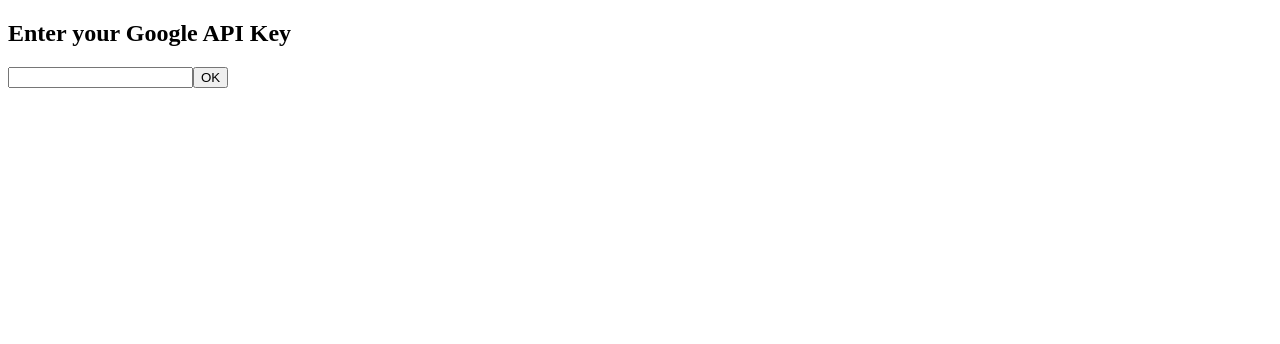
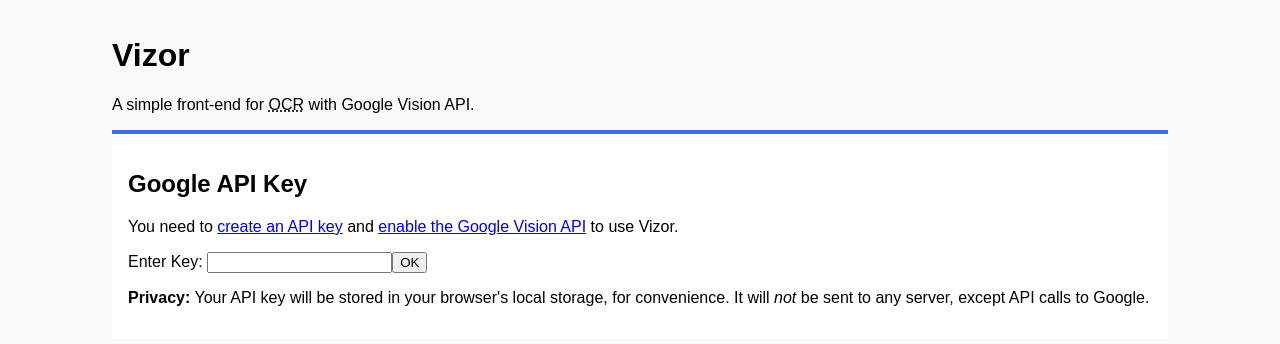
Before and after one commit to llll-org/vizor, a React (Vite) app: page / in a window 1280 px wide. Shown: the top 344 px of the page. Built offline with nearby package versions, Linux system fonts and the light colour scheme.

Commit message:
Fixes #3; fixes #4

```diff
--- /dev/null
+++ b/src/components/ApiKey.css
@@ -0,0 +1,6 @@
+.apikey {
+	border-top: 0.25em solid royalblue;
+	background: #fff;
+	padding: 1em;
+	margin: 1em 0;
+}
--- a/src/components/ApiKey.js
+++ b/src/components/ApiKey.js
@@ -1,18 +1,25 @@
 import React from 'react';
 
+import './ApiKey.css';
+
 class ApiKey extends React.Component {
-
 	constructor(props) {
 		super(props);
 		this.handleSubmit = this.handleSubmit.bind(this);
 		this.handleChange = this.handleChange.bind(this);
+		this.removeKey = this.removeKey.bind(this);
 		this.state = {
 			key: ''
-		}
+		};
 	}
 
 	handleSubmit(e) {
 		this.props.onSetKey(this.state.key);
+		e.preventDefault();
+	}
+
+	removeKey(e) {
+		this.props.onRemoveKey();
 		e.preventDefault();
 	}
 
@@ -25,19 +32,60 @@
 	render() {
 		let { api_key } = this.props;
 		return (
-			<div>
-				{
-					api_key ?
-						<div><strong>Using key:</strong> {api_key}</div>
-						:
+			<div className="apikey">
+				{api_key ? (
+					<React.Fragment>
+						<p>
+							<strong>Currently using this API key:</strong> <span>{api_key}</span> —{' '}
+							<a href="#" onClick={this.removeKey}>
+								Delete key
+							</a>
+						</p>
+						<p>
+							The Vision API is free up to 1000 requests, beyond which Google will
+							start charging you. Keep an eye on your stats to avoid unforeseen costs.
+						</p>
+					</React.Fragment>
+				) : (
+					<React.Fragment>
+						<h2>Google API Key</h2>
+						<p>
+							You need to{' '}
+							<a
+								href="https://cloud.google.com/docs/authentication/api-keys"
+								target="_blank"
+								rel="noopener"
+							>
+								create an API key
+							</a>{' '}
+							and{' '}
+							<a
+								href="https://cloud.google.com/vision/docs/before-you-begin"
+								target="_blank"
+								rel="noopener"
+							>
+								enable the Google Vision API
+							</a>{' '}
+							to use Vizor.
+						</p>
 						<form onSubmit={this.handleSubmit}>
-							<h2>Enter your Google API Key</h2>
 							<label>
-								<input type='text' value={this.state.key} onChange={this.handleChange}/>
+								Enter Key:{' '}
+								<input
+									type="text"
+									value={this.state.key}
+									onChange={this.handleChange}
+								/>
 							</label>
-							<button type='submit'>OK</button>
+							<button type="submit">OK</button>
+							<p>
+								<strong>Privacy:</strong> Your API key will be stored in your
+								browser's local storage, for convenience. It will <em>not</em> be
+								sent to any server, except API calls to Google.
+							</p>
 						</form>
-				}
+					</React.Fragment>
+				)}
 			</div>
 		);
 	}
--- a/src/components/App.js
+++ b/src/components/App.js
@@ -3,30 +3,38 @@
 import ApiKey from './ApiKey';
 import ImageSubmitter from './ImageSubmitter';
 
+const LS_KEY = 'vizor.google_api_key';
+
 class App extends React.Component {
-
 	constructor(props) {
 		super(props);
 		this.setKey = this.setKey.bind(this);
+		this.removeKey = this.removeKey.bind(this);
 		this.state = {
-			key: window.localStorage.getItem('google_api_key')
-		}
+			key: window.localStorage.getItem(LS_KEY)
+		};
 	}
 
 	setKey(key) {
 		this.setState({ key }, () => {
-			window.localStorage.setItem('google_api_key', this.state.key);
+			window.localStorage.setItem(LS_KEY, this.state.key);
+		});
+	}
+
+	removeKey() {
+		this.setState({ key: null }, () => {
+			window.localStorage.removeItem(LS_KEY);
 		});
 	}
 
 	render() {
 		let { key } = this.state;
 		return (
-			<div>
-				<ApiKey onSetKey={this.setKey} api_key={key}/>
-				{ key && <ImageSubmitter/> }
+			<div className="container">
+				<ApiKey onSetKey={this.setKey} onRemoveKey={this.removeKey} api_key={key} />
+				{key && <ImageSubmitter />}
 			</div>
-		)
+		);
 	}
 }
 
--- a/src/components/ImageSubmitter.js
+++ b/src/components/ImageSubmitter.js
@@ -1,6 +1,8 @@
 import React from 'react';
 
 import { recognizeText } from '../api';
+
+import './ImageSubmitter.css';
 
 class ImageSubmitter extends React.Component {
 	constructor(props) {
@@ -12,16 +14,24 @@
 		const { files } = e.target;
 		const { api_key } = this.props;
 		Promise.all(
-			[...files].map(file => new Promise(resolve => {
-				const reader = new FileReader();
-				reader.addEventListener('load', () => resolve(btoa(reader.result)));
-				reader.readAsBinaryString(file);
-			}).then(imageData => recognizeText(api_key, imageData)))
-		).then(results => console.log(results)).catch(err => console.error(err));
+			[...files].map(file =>
+				new Promise(resolve => {
+					const reader = new FileReader();
+					reader.addEventListener('load', () => resolve(btoa(reader.result)));
+					reader.readAsBinaryString(file);
+				}).then(imageData => recognizeText(api_key, imageData))
+			)
+		)
+			.then(results => console.log(results))
+			.catch(err => console.error(err));
 	}
 
 	render() {
-		return <input type='file' onChange={this.handleChange}/>
+		return (
+			<div class="image-submitter">
+				<input type="file" onChange={this.handleChange} />
+			</div>
+		);
 	}
 }
 
--- a/src/index.html
+++ b/src/index.html
@@ -2,8 +2,15 @@
 <html>
 <head>
 	<title>Vizor</title>
+	<link rel="stylesheet" type="text/css" href="./styles/base.css">
 </head>
 <body>
+	<header>
+		<div class='container'>
+			<h1>Vizor</h1>
+			<p>A simple front-end for <abbr title='Optical Character Recognition'>OCR</abbr> with Google Vision API.</p>
+		</div>
+	</header>
 	<div id='app'></div>
 	<script type="text/javascript" src='./index.js'></script>
 </body>
--- a/src/index.js
+++ b/src/index.js
@@ -3,4 +3,4 @@
 
 import App from './components/App';
 
-ReactDOM.render(<App/>, document.getElementById('app'));
+ReactDOM.render(<App />, document.getElementById('app'));
--- /dev/null
+++ b/src/styles/base.css
@@ -0,0 +1,11 @@
+body {
+	font-family: sans-serif;
+	padding: 1em;
+	margin: 0;
+	background: #f9f9f9;
+}
+
+.container {
+	max-width: 66rem;
+	margin: 0 auto;
+}
```
Also changed, not shown: package.json (+17 -2 lines), src/api.js (+3 -4 lines), src/components/ImageSubmitter.css (added), 1 other file (tests, documents, lock files or other folders).
